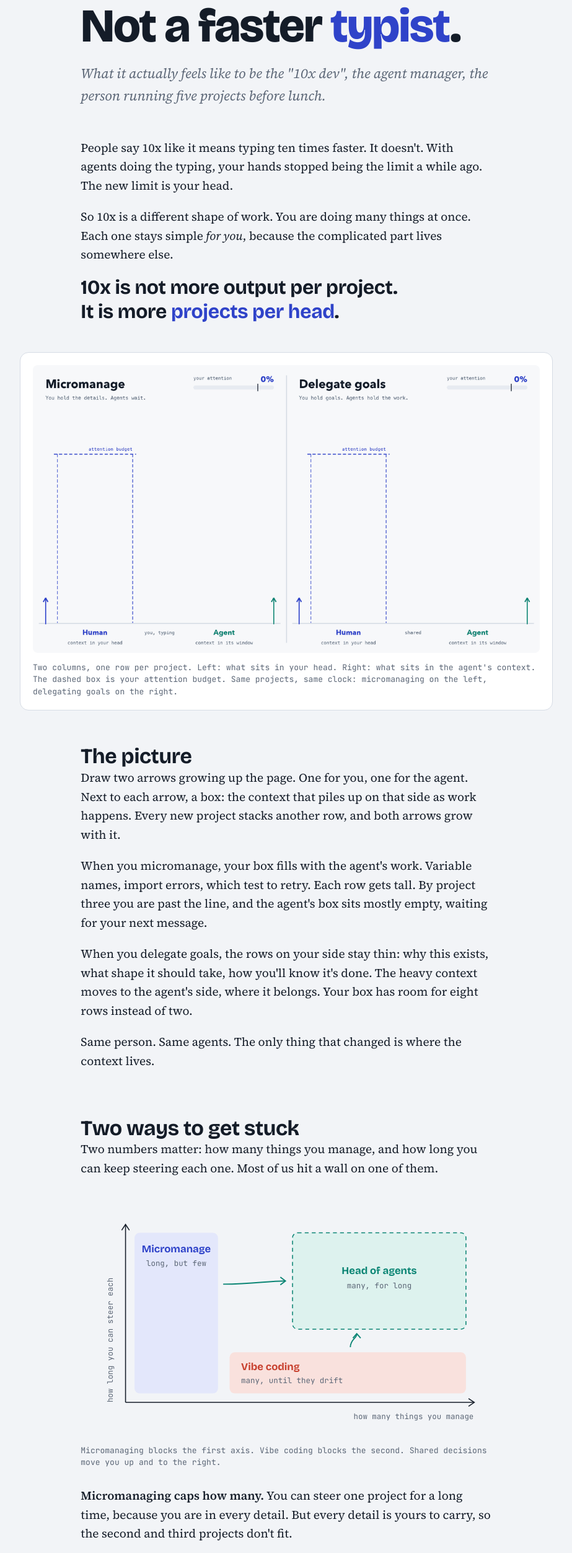
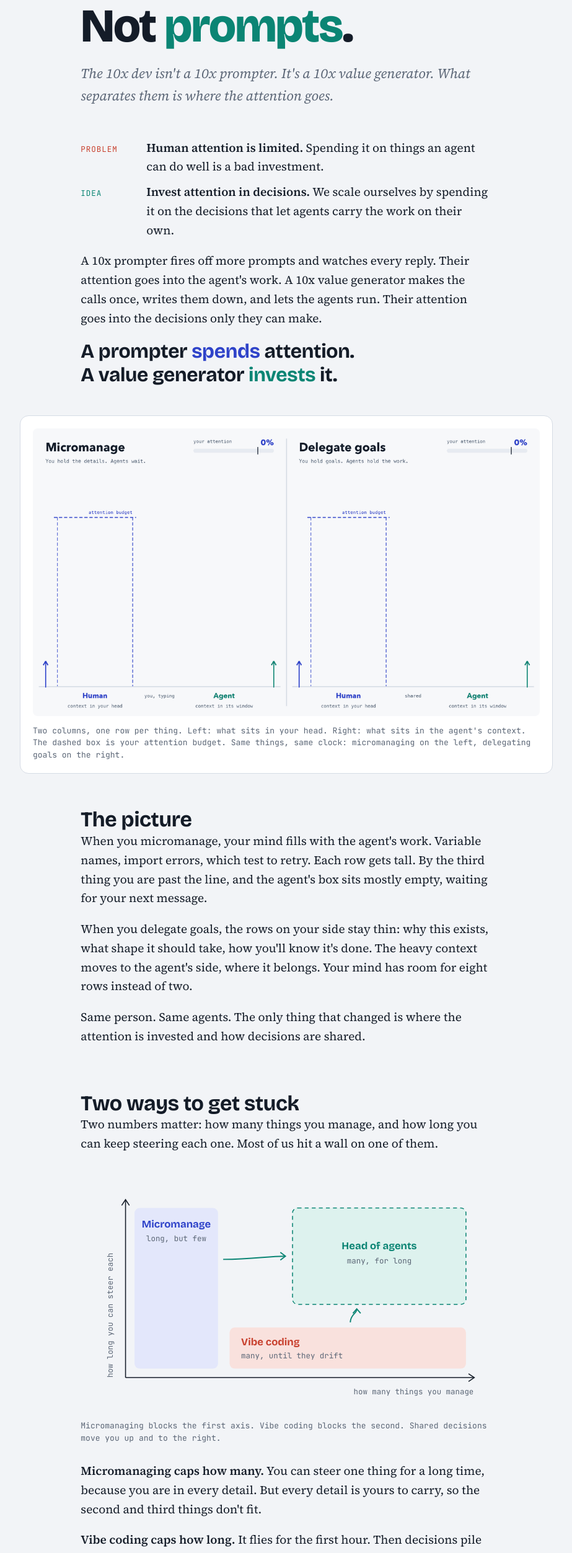
Before and after one commit to smarchone/smarchone.github.io, a plain HTML site: page 10x/index.html in a window 1280 px wide. Shown: the part 165-2670 px from the top of the page at 62% size, without its empty margins (178-1101 px from the left). Drawn offline with nearby package versions, Linux system fonts and the light colour scheme.

Commit message:
fix: post wordings in 10x

```diff
--- a/blog/10x/10x.html
+++ b/10x/index.html
@@ -3,11 +3,11 @@
 <head>
 <meta charset="UTF-8">
 <meta name="viewport" content="width=device-width, initial-scale=1, viewport-fit=cover">
-<link rel="canonical" href="https://smarchone.github.io/blog/10x/10x.html">
+<link rel="canonical" href="https://smarchone.github.io/10x/">
 <meta property="og:type" content="article">
-<meta property="og:title" content="Head of Agents">
-<meta property="og:url" content="https://smarchone.github.io/blog/10x/10x.html">
-<title>Head of Agents</title>
+<meta property="og:title" content="Steer Decisions, Not Prompts">
+<meta property="og:url" content="https://smarchone.github.io/10x/">
+<title>Steer Decisions, Not Prompts</title>
 <meta name="claude:viewport-fit-sides" content="cover">
 <link rel="preconnect" href="https://fonts.googleapis.com">
 <link rel="stylesheet" href="https://fonts.googleapis.com/css2?family=Bricolage+Grotesque:opsz,wght@12..96,500;12..96,700;12..96,800&family=Source+Serif+4:ital,opsz,wght@0,8..60,400;0,8..60,600;1,8..60,400&family=JetBrains+Mono:wght@400;600&display=swap">
@@ -123,31 +123,33 @@ hr { border: 0; border-top: 1px solid var(--rule); margin: 24px 0; }
 <main>
   <header class="col">
     <div class="eyebrow">Notes on working with agents</div>
-    <h1>Head of <span class="a">Agents</span>.<br>Not a faster <span class="h">typist</span>.</h1>
-    <p class="dek">What it actually feels like to be the "10x dev", the agent manager, the person running five projects before lunch.</p>
+    <h1>Steer <span class="h">decisions</span>.<br>Not <span class="a">prompts</span>.</h1>
+    <p class="dek">The 10x dev isn't a 10x prompter. It's a 10x value generator. What separates them is where the attention goes.</p>
   </header>
 
   <section class="col">
-    <p>People say 10x like it means typing ten times faster. It doesn't. With agents doing the typing, your hands stopped being the limit a while ago. The new limit is your head.</p>
-    <p>So 10x is a different shape of work. You are doing many things at once. Each one stays simple <em>for you</em>, because the complicated part lives somewhere else.</p>
-    <p class="pull">10x is not more output per project.<br>It is more <span class="h">projects per head</span>.</p>
+    <ul class="rules">
+      <li><span class="who" style="color:var(--warn)">Problem</span><span><strong>Human attention is limited.</strong> Spending it on things an agent can do well is a bad investment.</span></li>
+      <li><span class="who a">Idea</span><span><strong>Invest attention in decisions.</strong> We scale ourselves by spending it on the decisions that let agents carry the work on their own.</span></li>
+    </ul>
+    <p>A 10x prompter fires off more prompts and watches every reply. Their attention goes into the agent's work. A 10x value generator makes the calls once, writes them down, and lets the agents run. Their attention goes into the decisions only they can make.</p>
+    <p class="pull">A prompter <span class="h">spends</span> attention.<br>A value generator <span class="a">invests</span> it.</p>
   </section>
 
   <figure class="ledger" aria-labelledby="ledger-cap">
-    <img src="10x-side-by-side.gif" width="1200" height="680" alt="Animated diagram with two panels running side by side. In each, two arrows grow upward, one for the human and one for the agent, as project rows stack up. Left, micromanaging: each row is tall with low-level details on the human side, the agent waits, the third project breaks the attention budget and five more wait in a queue. Right, delegating goals: rows are thin on the human side, the agent holds the work, and all eight projects fit." class="gif-wide">
+    <img src="10x-side-by-side.gif" width="1200" height="680" alt="Animated diagram with two panels running side by side. In each, two arrows grow upward, one for the human and one for the agent, as rows stack up, one per thing. Left, micromanaging: each row is tall with low-level details on the human side, the agent waits, the third thing breaks the attention budget and five more wait in a queue. Right, delegating goals: rows are thin on the human side, the agent holds the work, and all eight things fit." class="gif-wide">
     <div class="gif-stack">
-      <img src="10x-left.gif" width="598" height="680" alt="Animated diagram, micromanaging: two arrows grow upward, one for the human and one for the agent. Each project row is tall with low-level details on the human side while the agent waits; the third project breaks the attention budget and five more wait in a queue." loading="lazy">
-      <img src="10x-right.gif" width="598" height="680" alt="Animated diagram, delegating goals: rows stay thin on the human side, the agent holds the work, and all eight projects fit inside the attention budget." loading="lazy">
+      <img src="10x-left.gif" width="598" height="680" alt="Animated diagram, micromanaging: two arrows grow upward, one for the human and one for the agent. Each row is tall with low-level details on the human side while the agent waits; the third thing breaks the attention budget and five more wait in a queue." loading="lazy">
+      <img src="10x-right.gif" width="598" height="680" alt="Animated diagram, delegating goals: rows stay thin on the human side, the agent holds the work, and all eight things fit inside the attention budget." loading="lazy">
     </div>
-    <figcaption id="ledger-cap">Two columns, one row per project. Left: what sits in your head. Right: what sits in the agent's context. The dashed box is your attention budget. Same projects, same clock: micromanaging on the left, delegating goals on the right.</figcaption>
+    <figcaption id="ledger-cap">Two columns, one row per thing. Left: what sits in your head. Right: what sits in the agent's context. The dashed box is your attention budget. Same things, same clock: micromanaging on the left, delegating goals on the right.</figcaption>
   </figure>
 
   <section class="col">
     <h2>The picture</h2>
-    <p>Draw two arrows growing up the page. One for you, one for the agent. Next to each arrow, a box: the context that piles up on that side as work happens. Every new project stacks another row, and both arrows grow with it.</p>
-    <p>When you micromanage, your box fills with the agent's work. Variable names, import errors, which test to retry. Each row gets tall. By project three you are past the line, and the agent's box sits mostly empty, waiting for your next message.</p>
-    <p>When you delegate goals, the rows on your side stay thin: why this exists, what shape it should take, how you'll know it's done. The heavy context moves to the agent's side, where it belongs. Your box has room for eight rows instead of two.</p>
-    <p>Same person. Same agents. The only thing that changed is where the context lives.</p>
+    <p>When you micromanage, your mind fills with the agent's work. Variable names, import errors, which test to retry. Each row gets tall. By the third thing you are past the line, and the agent's box sits mostly empty, waiting for your next message.</p>
+    <p>When you delegate goals, the rows on your side stay thin: why this exists, what shape it should take, how you'll know it's done. The heavy context moves to the agent's side, where it belongs. Your mind has room for eight rows instead of two.</p>
+    <p>Same person. Same agents. The only thing that changed is where the attention is invested and how decisions are shared.</p>
   </section>
 
   <section class="col">
@@ -183,9 +185,9 @@ hr { border: 0; border-top: 1px solid var(--rule); margin: 24px 0; }
   </figure>
 
   <section class="col">
-    <p><strong>Micromanaging caps how many.</strong> You can steer one project for a long time, because you are in every detail. But every detail is yours to carry, so the second and third projects don't fit.</p>
-    <p><strong>Vibe coding caps how long.</strong> It flies for the first hour. Then decisions pile up, and they live in two bad places: old prompts and your head. The agent forgets one, you correct it, it forgets another. You end up fighting the agent prompt by prompt, and the project stalls.</p>
-    <p>The fix for both is the same. Put the decisions in one central place that you and the agent both read. A decision repo is that shared abstraction. It gives a vibe coder enough control to steer the project for longer, and it lets a micromanager stop carrying the details.</p>
+    <p><strong>Micromanaging caps how many.</strong> You can steer one thing for a long time, because you are in every detail. But every detail is yours to carry, so the second and third things don't fit.</p>
+    <p><strong>Vibe coding caps how long.</strong> It flies for the first hour. Then decisions pile up, and they live in two bad places: old prompts and your head. The agent forgets one, you correct it, it forgets another. You end up fighting the agent prompt by prompt, and the work stalls.</p>
+    <p>The fix for both is the same. Put the decisions in one central place that you and the agent both read. A decision repo is that shared abstraction. It gives a vibe coder enough control to steer each thing for longer, and it lets a micromanager stop carrying the details.</p>
   </section>
 
   <section class="col">
@@ -193,7 +195,7 @@ hr { border: 0; border-top: 1px solid var(--rule); margin: 24px 0; }
     <p class="pull">Doing more by doing less.</p>
     <p>You can't grow your head. You can change what goes into it. Two moves:</p>
     <ul class="rules">
-      <li><span class="who h">Hold</span><span><strong>Many simple things.</strong> A 10x head is a list of short, clear rows. Not one deep, tangled one. If a project needs you to remember forty details, it is designed wrong.</span></li>
+      <li><span class="who h">Hold</span><span><strong>Many simple things.</strong> A 10x head is a list of short, clear rows. Not one deep, tangled one. If a thing needs you to remember forty details, it is designed wrong.</span></li>
       <li><span class="who warn" style="color:var(--warn)">Guard</span><span><strong>Stop attention leaking.</strong> Every "quick look" at a diff you didn't need to see, every ping you answer about a detail the agent could decide, drains the budget for the other rows.</span></li>
     </ul>
   </section>
```
Also changed, not shown: 10x/10x-left.gif (renamed from blog/10x/10x-left.gif), 10x/10x-right.gif (renamed from blog/10x/10x-right.gif), 10x/10x-side-by-side.gif (renamed from blog/10x/10x-side-by-side.gif).
